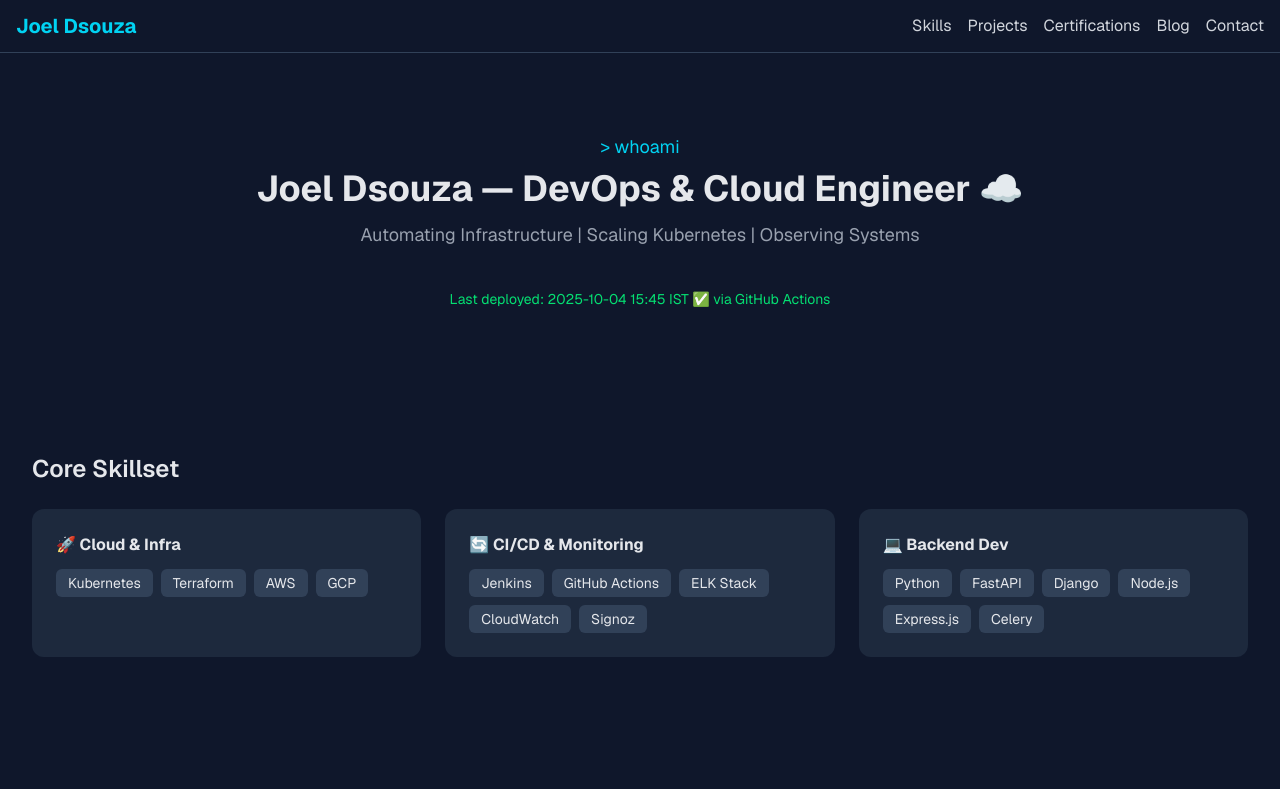
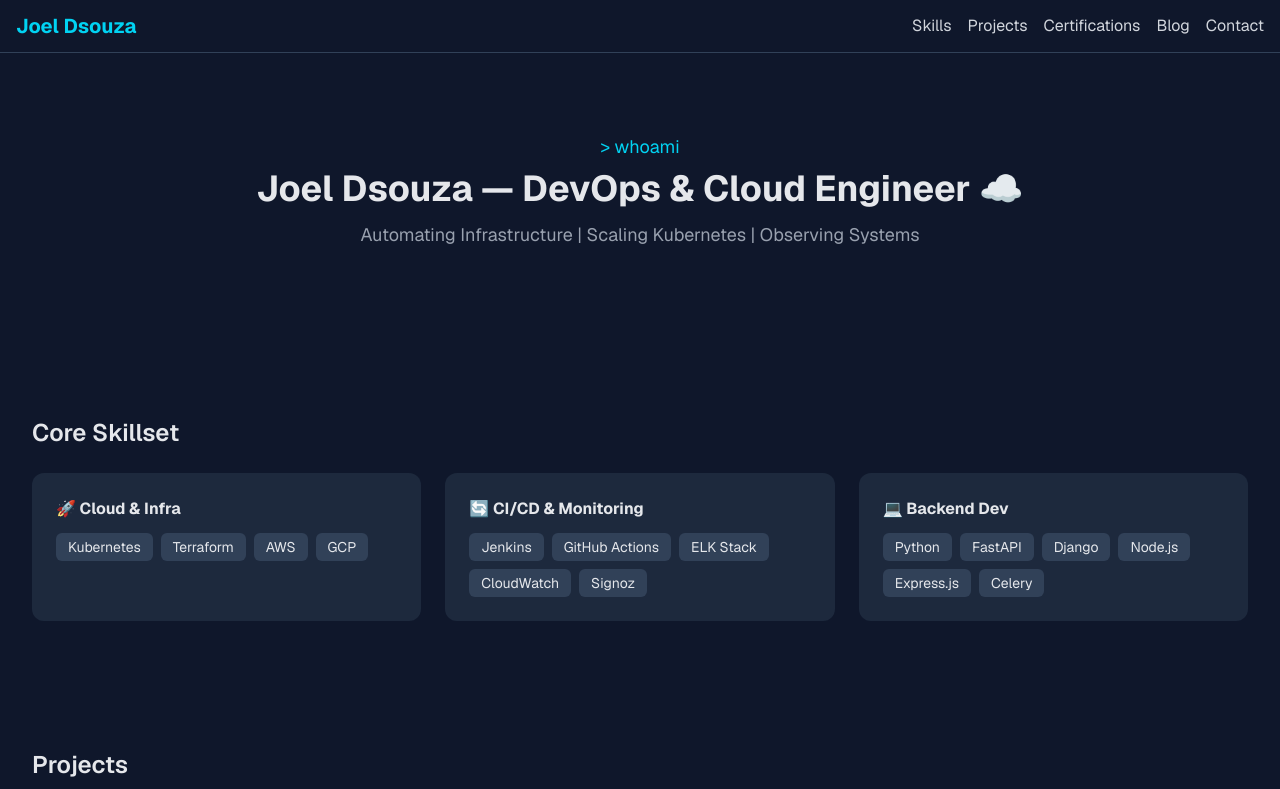
Before and after one commit to joeldsouza28/joeldsouza.dev, a Next.js app: page / in a window 1280 px wide. Shown: the top 789 px of the page. Built offline with nearby package versions, Linux system fonts and the light colour scheme.

Commit message:
added changes

```diff
--- a/app/page.js
+++ b/app/page.js
@@ -39,7 +39,6 @@
           {/* icons */}
         </div>
 
-        <p className="mt-4 text-xs sm:text-sm text-green-400">Last deployed: {lastDeployed} ✅ via GitHub Actions</p>
       </section>
 
 
```
